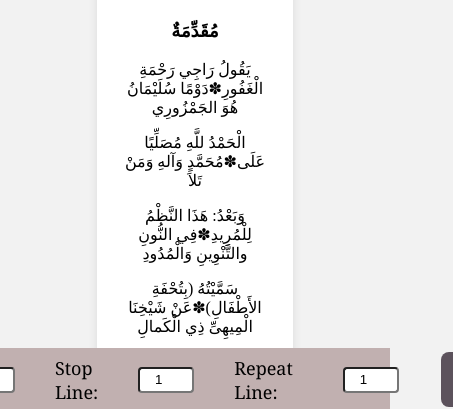
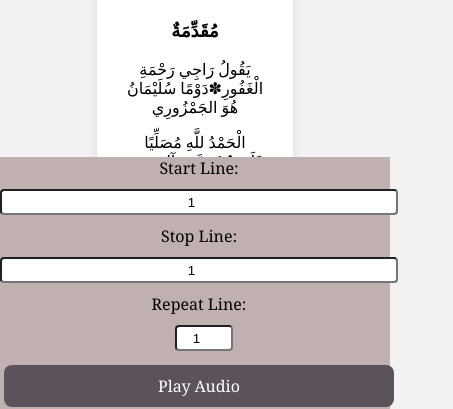
Before and after one commit to hifzapp/poems, a plain HTML site: page poem2.html in a window 390 px wide. Shown: the part 433-842 px from the top of the page, 453 px wide, since content can reach past the window. Drawn offline with Linux system fonts and the light colour scheme.

Commit message:
@ media changes

```diff
--- a/index.css
+++ b/index.css
@@ -34,6 +34,7 @@ nav {
     padding: 10px 10px;
     margin: 10px;
     padding-bottom: 25px;
+    overflow: hidden;
 }
 
 nav a {
--- a/poems.css
+++ b/poems.css
@@ -35,6 +35,7 @@ nav {
     padding: 10px 10px;
     margin: 10px;
     padding-bottom: 25px;
+    overflow: hidden;
 }
 
 .navi {
@@ -46,6 +47,7 @@ nav {
     background-color: #c1b0b0;
     border-top: 40px;
     font-family: Georgia, 'Times New Roman', Times, serif;
+    flex-wrap: wrap;
 }
 
 .navi input[type="number"] {
@@ -132,3 +134,60 @@ button {
     border-radius: 8px;
     font-family: Georgia, 'Times New Roman', Times, serif ;
 }
+
+@media (max-width: 1024px) {
+    .navi {
+        font-size: 16px;
+        gap: 20px;
+    }
+
+    .navi input[type="number"] {
+        width: 60px;
+        height: 20px;
+    }
+
+    button {
+        padding: 6px 12px;
+        font-size: 12px;
+    }
+}
+
+/* Adjust for phones */
+@media (max-width: 768px) {
+    .navi {
+        flex-direction: column; /* Stack items vertically */
+        font-size: 16px;
+        gap: 10px;
+    }
+
+    .navi label,
+    .navi input[type="number"],
+    button {
+        width: 100%; /* Make items full width */
+        text-align: center;
+    }
+
+    button {
+        padding: 10px;
+        font-size: 16px;
+    }
+}
+
+@media (min-width: 768px) {
+    nav a {
+        float: none;
+        display: inline;
+    }
+}
+
+@media (max-width: 767px) {
+    nav {
+        text-align: center;
+    }
+
+    nav a {
+        float: none;
+        display: block;
+        width: 100%;
+    }
+}
```
Also changed, not shown: index.html (+2 -1 lines), assets/p.ico (added).
